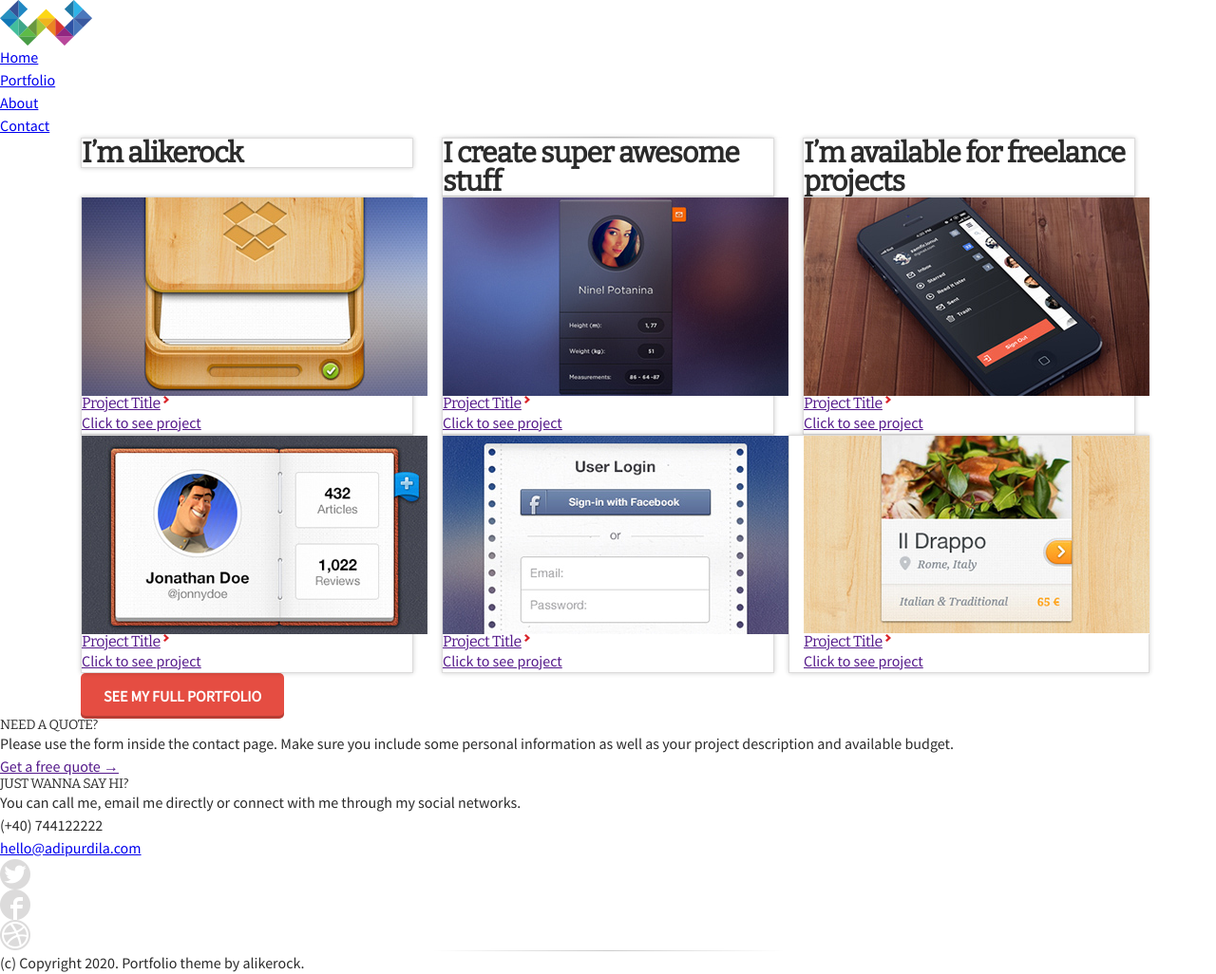
After one commit to alikerock/minimal_wp_theme, a WordPress theme: template front-page.php in a window 1280 px wide. The commit adds this page. Shown: the whole page at 95% size. Run offline with PHP 8.4 and a stand-in for WordPress, Linux system fonts and the light colour scheme; the site name, menu and one post (Sample post) are stand-ins, and other content is empty.

Commit message:
script add

```diff
--- a/footer.php
+++ b/footer.php
@@ -17,9 +17,9 @@
                 <a href="mailto:hello@adipurdila.com">hello@adipurdila.com</a>
             </p>
             <ul class="social_links">
-                <li><a href=""><img src="images/twitter.png" alt="twitter"></a></li>
-                <li><a href=""><img src="images/facebook.png" alt="facebook"></a></li>
-                <li><a href=""><img src="images/dribble.png" alt="dribble"></a></li>
+                <li><a href=""><img src="<?php echo IMAGES; ?>/twitter.png" alt="twitter"></a></li>
+                <li><a href=""><img src="<?php echo IMAGES; ?>/facebook.png" alt="facebook"></a></li>
+                <li><a href=""><img src="<?php echo IMAGES; ?>/dribble.png" alt="dribble"></a></li>
             </ul>
             <hr>
             <p>
@@ -27,5 +27,6 @@
             </p>
         </div>
     </footer>
+  <?php wp_footer();?>
 </body>
 </html>
--- /dev/null
+++ b/front-page.php
@@ -0,0 +1,98 @@
+<?php get_header(); ?>
+
+</header>
+    <hr>
+    <main class="content">
+        <div class="container latest_portfolio">
+            <div class="row intro">
+                <div class="col-md-4">
+                    <div class="contents shadow">
+                        <h2 class="heading2">I’m alikerock</h2>
+                    </div>
+                </div>
+                <div class="col-md-4">
+                    <div class="contents shadow">
+                        <h2 class="heading2">I create super awesome stuff</h2>
+                    </div>
+                </div>
+                <div class="col-md-4">
+                    <div class="contents shadow">
+                        <h2 class="heading2">I’m available for freelance projects</h2>
+                    </div>
+                </div>
+            </div>
+            <div class="row list">
+                <div class="col-md-4">
+                    <div class="contents shadow">
+                        <img src="images/latest_portfolio_01.jpg" alt="latest_portfolio_01">
+                        <div class="hover_contents">
+                            <div class="list_info">
+                                <h3><a href="">Project Title</a> <img src="images/portfolio_list_arrow.png" alt="list arrow"></h3>
+                                <p><a href="">Click to see project</a></p>
+                            </div>
+                        </div>
+                    </div>
+                </div>
+                <div class="col-md-4">
+                    <div class="contents shadow">
+                        <img src="images/latest_portfolio_02.jpg" alt="latest_portfolio_02">
+                        <div class="hover_contents">
+                            <div class="list_info">
+                                <h3><a href="">Project Title</a> <img src="images/portfolio_list_arrow.png" alt="list arrow"></h3>
+                                <p><a href="">Click to see project</a></p>
+                            </div>
+                        </div>
+                    </div>
+                </div>
+                <div class="col-md-4">
+                    <div class="contents shadow">
+                        <img src="images/latest_portfolio_03.jpg" alt="latest_portfolio_03">
+                        <div class="hover_contents">
+                            <div class="list_info">
+                                <h3><a href="">Project Title</a> <img src="images/portfolio_list_arrow.png" alt="list arrow"></h3>
+                                <p><a href="">Click to see project</a></p>
+                            </div>
+                        </div>
+                    </div>
+                </div>
+                <div class="col-md-4">
+                    <div class="contents shadow">
+                        <img src="images/latest_portfolio_04.jpg" alt="latest_portfolio_04">
+                        <div class="hover_contents">
+                            <div class="list_info">
+                                <h3><a href="">Project Title</a> <img src="images/portfolio_list_arrow.png" alt="list arrow"></h3>
+                                <p><a href="">Click to see project</a></p>
+                            </div>
+                        </div>
+                    </div>
+                </div>
+                <div class="col-md-4">
+                    <div class="contents shadow">
+                        <img src="images/latest_portfolio_05.jpg" alt="latest_portfolio_05">
+                        <div class="hover_contents">
+                            <div class="list_info">
+                                <h3><a href="">Project Title</a> <img src="images/portfolio_list_arrow.png" alt="list arrow"></h3>
+                                <p><a href="">Click to see project</a></p>
+                            </div>
+                        </div>
+                    </div>
+                </div>
+                <div class="col-md-4 shadow">
+                    <div class="contents">
+                        <img src="images/latest_portfolio_06.jpg" alt="latest_portfolio_06">
+                        <div class="hover_contents">
+                            <div class="list_info">
+                                <h3><a href="">Project Title</a> <img src="images/portfolio_list_arrow.png" alt="list arrow"></h3>
+                                <p><a href="">Click to see project</a></p>
+                            </div>
+                        </div>
+                    </div>
+                </div>
+
+            </div>
+            <p class="porfolio_readmore">
+                <a href="" class="primary-btn">See my full portfolio</a>
+            </p>
+        </div>
+
+<?php get_footer();?>
--- /dev/null
+++ b/functions.php
@@ -0,0 +1,27 @@
+<?php
+
+/* 변수 등록 */
+define('THEMEROOT', get_stylesheet_directory_uri());
+define('IMAGES', THEMEROOT.'/images');
+
+if(! function_exists('minimal_script')){
+  function minimal_script() {
+    wp_enqueue_style( 'common-css', THEMEROOT.'/css/common.css' );
+    wp_enqueue_style( 'bootstrap', THEMEROOT.'/css/bootstrap-grid.min.css' );
+    wp_enqueue_style( 'default', THEMEROOT.'/css/default.css' );
+    wp_enqueue_style( 'responsive', THEMEROOT.'/css/responsive.css' );
+}
+add_action( 'wp_enqueue_scripts', 'minimal_script' );
+}
+
+function register_my_menus() {
+  register_nav_menus(
+    array(
+      'header-menu' => __( 'Header Menu' ),
+      'extra-menu' => __( 'Extra Menu' )
+     )
+   );
+ }
+ add_action( 'init', 'register_my_menus' );
+
+ add_theme_support( 'post-thumbnails' );
--- a/header.php
+++ b/header.php
@@ -1,16 +1,19 @@
 <!DOCTYPE html>
-<html lang="en">
+<html <?php language_attributes(); ?>>
 <head>
-    <meta charset="UTF-8">
+<meta charset="<?php bloginfo( 'charset' ); ?>" />
     <meta name="viewport" content="width=device-width, initial-scale=1.0">
-    <meta http-equiv="X-UA-Compatible" content="ie=edge">
-    <title>Minimal Portfolio</title>
+
+    <title><?php wp_title(); ?></title>
+    <!--
     <link rel="stylesheet" href="css/common.css">
     <link rel="stylesheet" href="css/bootstrap-grid.min.css">
     <link rel="stylesheet" href="css/default.css">
     <link rel="stylesheet" href="css/responsive.css">
+    -->
+    <?php wp_head(); ?>
 </head>
-<body>
+<body <?php body_class();?> >
     <header>
        <h1 class="logo"><a href="">Minimal Portfolio Theme</a></h1>
        <nav>
```
Also changed, not shown: index.php (+3 -93 lines).
